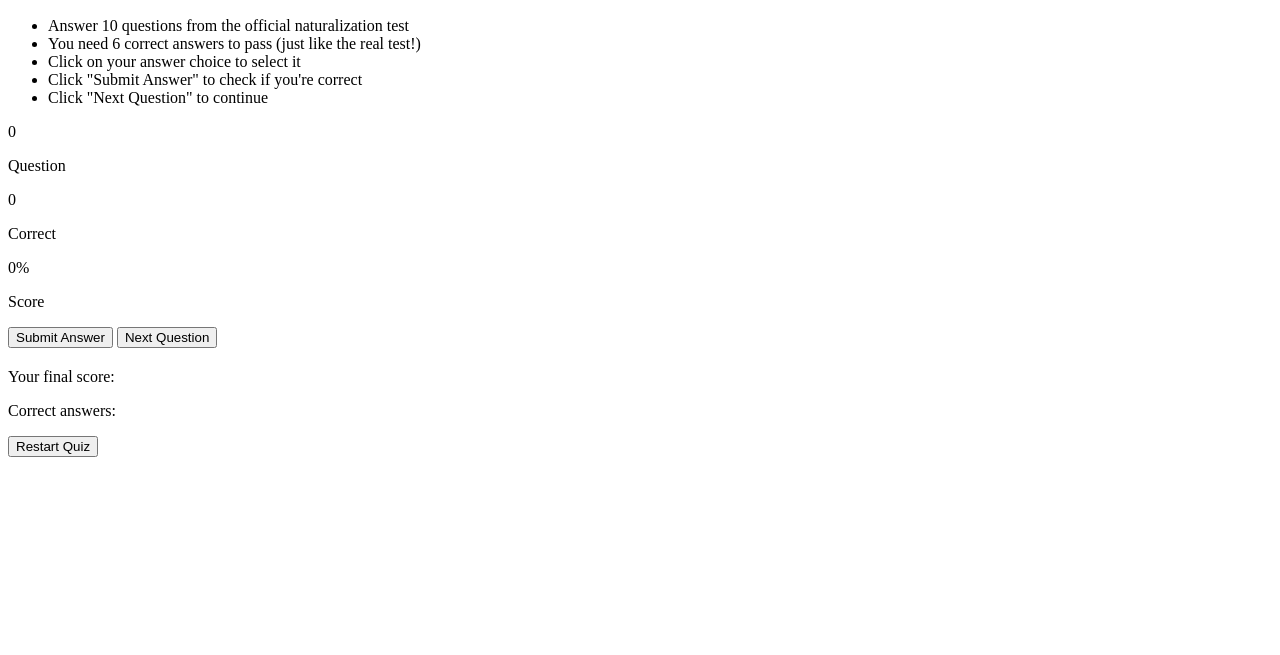
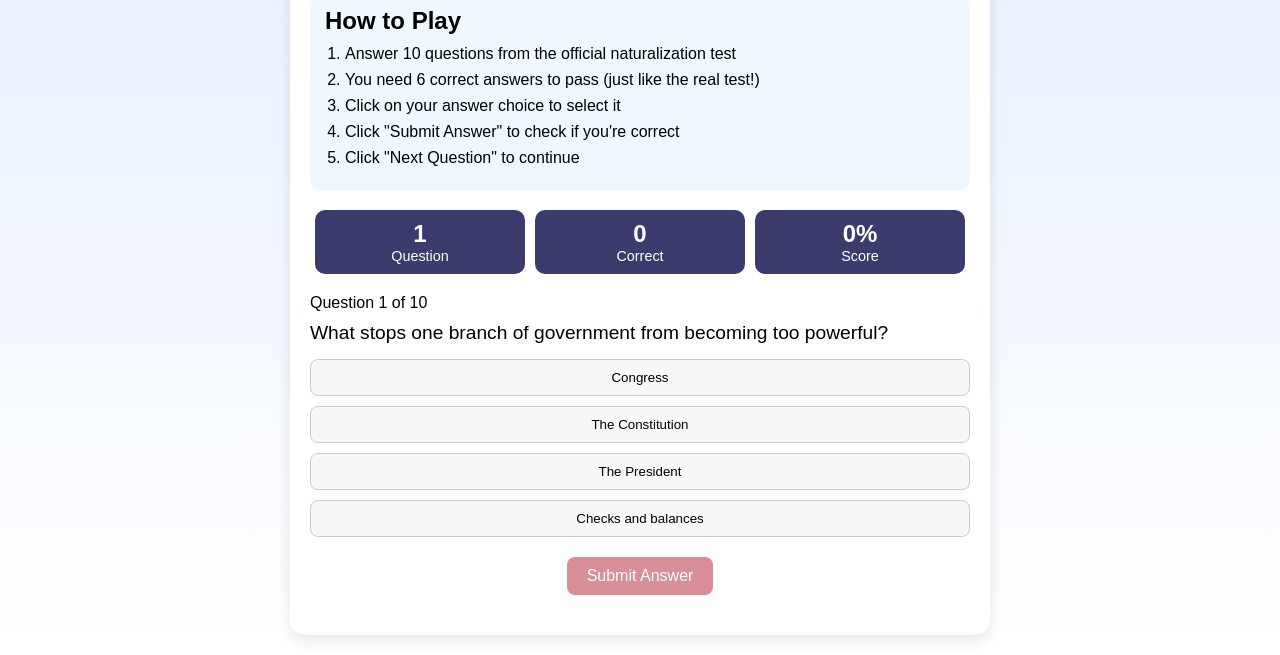
Before and after one commit to harryra18/project-1, a plain HTML site: page index.html in a window 1280 px wide. Shown: the part 149-804 px from the top of the page. Drawn offline with Linux system fonts and the light colour scheme; the site is published under a folder, as on GitHub Pages, so addresses that start at the root find nothing.

Commit message:
update file paths

```diff
--- a/index.html
+++ b/index.html
@@ -4,7 +4,7 @@
     <meta charset="UTF-8">
     <meta name="viewport" content="width=device-width, initial-scale=1.0">
     <title>US Naturalization Test Quiz</title>
-    <link rel="stylesheet" href="/css/style.css">
+    <link rel="stylesheet" href="css/style.css">
 </head>
 <body>
     <div class="container">
@@ -64,7 +64,7 @@
         </div>
     </div>
 
-    <script src="/data/data.js"></script>
-    <script src="/js/app.js"></script>
+    <script src="data/data.js"></script>
+    <script src="js/app.js"></script>
 </body>
 </html>
```
Also changed, not shown: 1 other file.
